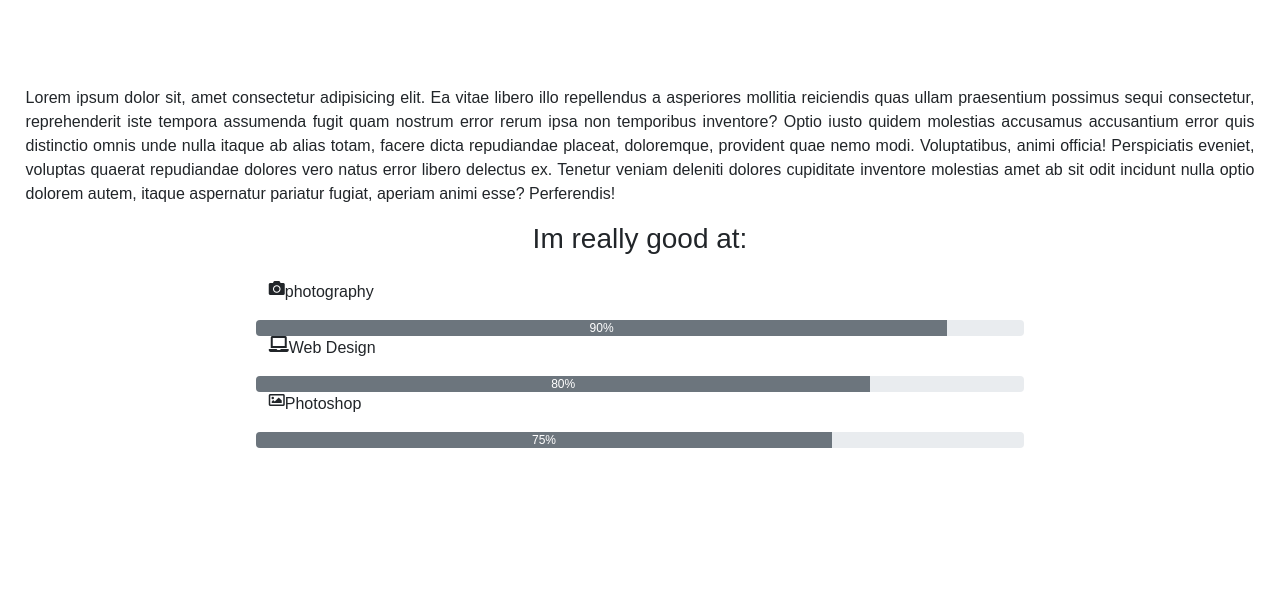
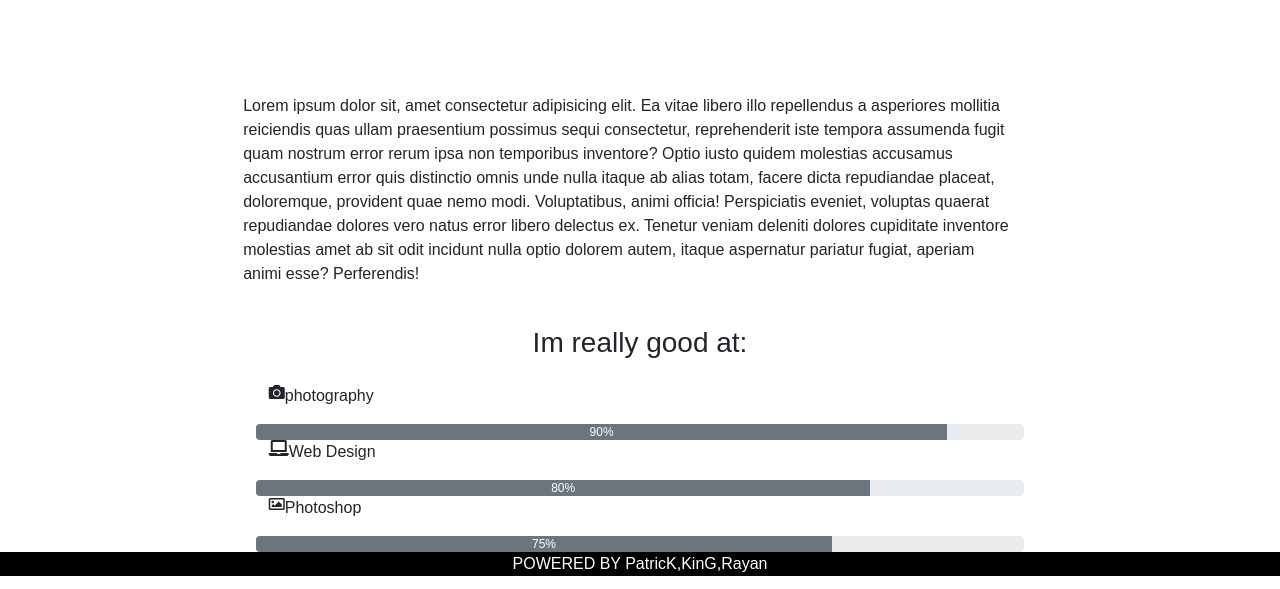
Before and after one commit to TADJIDINI/maquette-port-folio, a plain HTML site: page index.html in a window 1280 px wide. Shown: the part 934-1523 px from the top of the page. Before the commit the page ends 1382 px from the top, so only its background shows below. Drawn offline with nearby package versions, Linux system fonts and the light colour scheme.

Commit message:
footer et margin dans cards p

```diff
--- a/index.html
+++ b/index.html
@@ -63,11 +63,6 @@
         </p>
       </div>
       <div class="logo">
-        <!-- <div class="logo1">
-          HOME<i class="fas fa-user"></i><p>ABOUT</p><i class="fas fa-th"></i
-          ><p>PORTFOLIO</p><i class="fas fa-envelope"></i><p>CONTACT</p>
-        </div> -->
-        <!-- <div><i class="fas fa-search"></i></div> -->
       </div>
       <div class="cards">
         <figure>
@@ -119,6 +114,9 @@
         </div>
       </div>
     </main>
-    <footer></footer>
+    <footer>
+        <p>POWERED BY PatricK,KinG,Rayan</p>
+
+    </footer>
   </body>
 </html>
--- a/style.css
+++ b/style.css
@@ -66,8 +66,9 @@ i{
 }
 
 .cards p{
-    text-align: justify;
-    padding: 2vh 2vw 0 2vw;
+    width: 60vw;
+    margin: 5vh 19vw 5vh 19vw;
+
 }
 h3{
     text-align: center;
@@ -81,3 +82,8 @@ h3{
 .logo1{
     display: flex;
 }
+footer{
+    text-align: center;
+    color: white;
+    background-color: black;
+}
```
